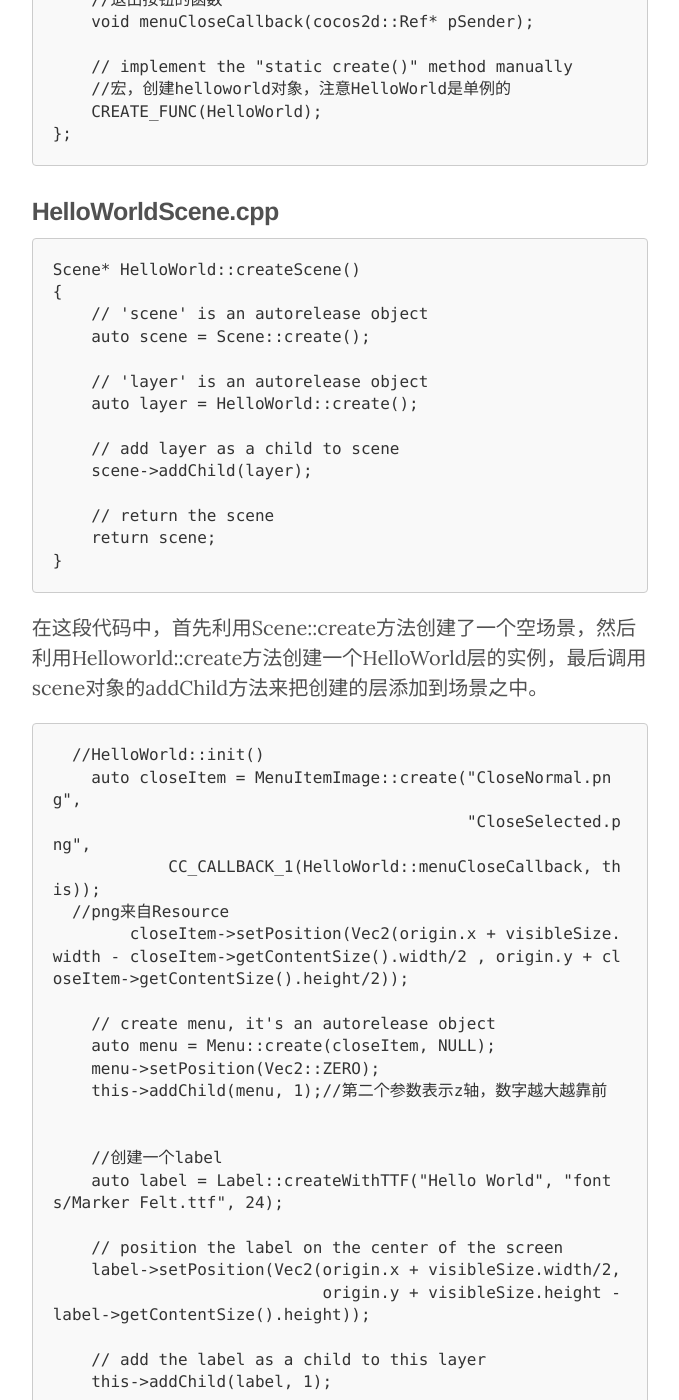
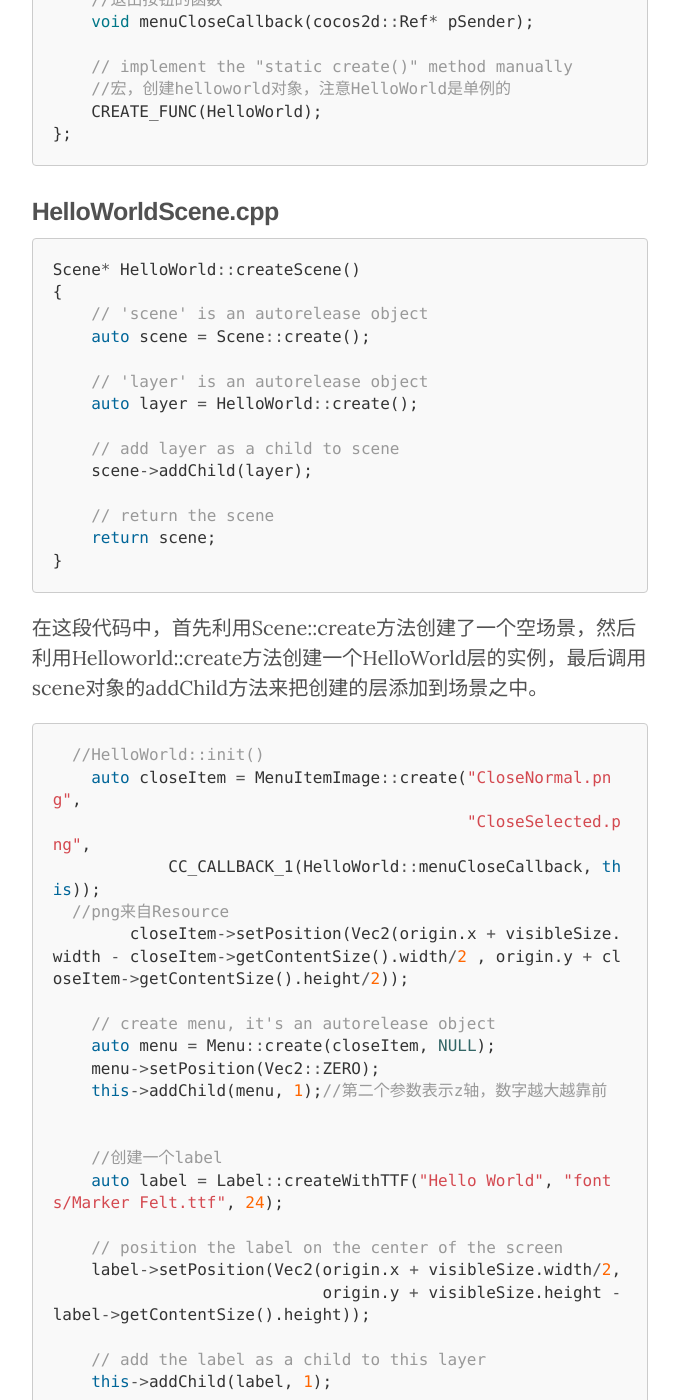
Before and after one commit to 16sixteen/16sixteen.github.io, a Jekyll site: the page built from _posts/2015-05-15-Cocos2d-x-study-1.markdown, in a window 1280 px wide and 1400 px high, scrolled down 3126 px. Shown: the whole window, without its empty margins (300-979 px from the left). Built offline with Jekyll 4.4.1, drawn with Linux system fonts in a browser that asks for light colours; nearby versions of some CDN libraries; Markdown is read by kramdown in place of the engine named in the settings; some of the changed text lies outside the part shown.

Commit message:
5.30.11.59

````diff
--- a/_posts/2015-05-15-Cocos2d-x-study-1.markdown
+++ b/_posts/2015-05-15-Cocos2d-x-study-1.markdown
@@ -25,12 +25,12 @@
 
 使用cmd作为你的shell，然后执行类似的命令：
 
-```
+{% highlight c++ %}
 //在指定目录下新建一个项目
 cocos.py new YourGameTitle -p com.yourcompany.gametitle -l cpp -d C:\YourGameTitle
 //在当前目录下新建一个项目
 cocos.py new YourGameTitle -p com.yourcompany.gametitle -l cpp
-```
+{% endhighlight %}
 
 Classes文件夹是需要完成的程序代码
 proj.win8.1-universal是项目工程文件
@@ -39,7 +39,7 @@
 ###**COCOS2DX结构初识**
 首先从新建的项目里的2个文件开始了解cocos2dx：
 ###AppDelegate.cpp
-``` C++
+{% highlight c++ %}
 //游戏启动完成
 bool AppDelegate::applicationDidFinishLaunching() {
     // initialize director
@@ -68,10 +68,10 @@
 
     return true;
 }
-```
+{% endhighlight %}
 
 
-```C++
+{% highlight c++ %}
 //应用程序进入后台
 // This function will be called when the app is inactive. When comes a phone call,it's be invoked too
 void AppDelegate::applicationDidEnterBackground() {
@@ -80,10 +80,10 @@
     // if you use SimpleAudioEngine, it must be pause
     // SimpleAudioEngine::getInstance()->pauseBackgroundMusic();
 }
-```
+{% endhighlight %}
 
 
-```C++
+{% highlight c++ %}
 //游戏从后台恢复
 // this function will be called when the app is active again
 void AppDelegate::applicationWillEnterForeground() {
@@ -92,9 +92,9 @@
     // if you use SimpleAudioEngine, it must resume here
     // SimpleAudioEngine::getInstance()->resumeBackgroundMusic();
 }
-```
+{% endhighlight %}
 ###HelloWorldScene.h
-```C++
+{% highlight c++ %}
 class HelloWorld : public cocos2d::Layer
 {
 public:
@@ -114,10 +114,10 @@
     //宏，创建helloworld对象，注意HelloWorld是单例的
     CREATE_FUNC(HelloWorld);
 };
-```
+{% endhighlight %}
 
 ###HelloWorldScene.cpp
-```C++
+{% highlight c++ %}
 Scene* HelloWorld::createScene()
 {
     // 'scene' is an autorelease object
@@ -132,11 +132,11 @@
     // return the scene
     return scene;
 }
-```
+{% endhighlight %}
 在这段代码中，首先利用Scene::create方法创建了一个空场景，然后利用Helloworld::create方法创建一个HelloWorld层的实例，最后调用scene对象的addChild方法来把创建的层添加到场景之中。
 
 
-```C++
+{% highlight c++ %}
   //HelloWorld::init()
     auto closeItem = MenuItemImage::create("CloseNormal.png",
                                            "CloseSelected.png",
@@ -171,7 +171,7 @@
     this->addChild(sprite, 0);
 
     return true;
-```
+{% endhighlight %}
 
 
 
--- a/_posts/2015-05-15-Cocos2d-x-study-2.markdown
+++ b/_posts/2015-05-15-Cocos2d-x-study-2.markdown
@@ -62,12 +62,12 @@
 
 **本地坐标与世界坐标的相互转换：**
 
-```
+{% highlight c++ %}
 CCPoint CCNode::convertToNodeSpace(const CCPoint& worldPoint);
 CCPoint CCNode::convertToWorldSpace(const CCPoint& nodePoint);
 CCPoint CCNode::convertToNodeSpaceAR(const CCPoint& worldPoint);
 CCPoint CCNode::convertToWorldSpaceAR(const CCPoint& nodePoint);
-```
+{% endhighlight %}
 
 **Cocos2d-x内存管理机制**
 
--- a/_posts/2015-05-17-Cocos2d-x-study-4.2.markdown
+++ b/_posts/2015-05-17-Cocos2d-x-study-4.2.markdown
@@ -19,7 +19,7 @@
 
 通过连续播放形成动画的效果，使游戏具有很灵动的效果。不过这个极大的加重了制作的负担而且最终输出的文件量也很大。
 
-{% highlight c++ %}
+{% highlight c# %}
 auto s = Director::getInstance()->getWinSize();
 // 创建一张贴图
 auto texture = Director::getInstance()->getTextureCache()->addImage("dragon_animation.png");
````
Also changed, not shown: _posts/2015-05-16-Cocos2d-x-study-3.markdown (+10 -10 lines).
